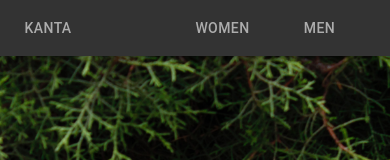
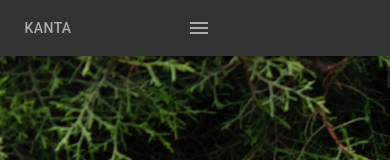
Before and after one commit to 1nusah/kanta-online, a React (Create React App) app: page / in a window 390 px wide. Shown: the top 160 px of the page. Built offline with nearby package versions, Linux system fonts and the light colour scheme.

Commit message:
responsive header

```diff
--- a/src/components/header/Header.css
+++ b/src/components/header/Header.css
@@ -22,3 +22,9 @@
 sup {
 	color: #adadad;
 }
+@media screen and (max-width: 600px) {
+	.header_brand {
+		position: relative;
+		float: left;
+	}
+}
--- a/src/components/header/Header.js
+++ b/src/components/header/Header.js
@@ -1,6 +1,6 @@
 import React, { useState } from 'react';
 import { Link } from 'react-router-dom';
-import { makeStyles } from '@material-ui/core/styles';
+import { makeStyles, useTheme } from '@material-ui/core/styles';
 import AppBar from '@material-ui/core/AppBar';
 import Toolbar from '@material-ui/core/Toolbar';
 import Typography from '@material-ui/core/Typography';
@@ -9,8 +9,14 @@ import SearchIcon from '@material-ui/icons/Search';
 import LocalMallIcon from '@material-ui/icons/LocalMall';
 import CancelIcon from '@material-ui/icons/Cancel';
 import TextField from '@material-ui/core/TextField';
+import IconButton from '@material-ui/core/IconButton';
+import MenuIcon from '@material-ui/icons/Menu';
+import useMediaQuery from '@material-ui/core/useMediaQuery';
 import { useStateValue } from '../../StateProvider';
 import './Header.css';
+import MenuItem from '@material-ui/core/MenuItem';
+import Menu from '@material-ui/core/Menu';
+
 const useStyles = makeStyles((theme) => ({
 	root: {
 		flexGrow: 1,
@@ -24,20 +30,105 @@ const useStyles = makeStyles((theme) => ({
 	},
 }));
 
-export default function Header() {
+export default function Header(props) {
 	const classes = useStyles();
 	const [{ basket }] = useStateValue();
 	const [searchBool, setsearchBool] = useState(true);
+	const { history } = props;
+	const [anchorEl, setAnchorEl] = React.useState(null);
+	const open = Boolean(anchorEl);
+	const theme = useTheme();
+	const isMobile = useMediaQuery(theme.breakpoints.down('xs'));
+	const handleMenu = (event) => {
+		setAnchorEl(event.currentTarget);
+	};
+
+	const handleMenuClick = (pageURL) => {
+		history.push(pageURL);
+		setAnchorEl(null);
+	};
 	console.log(basket);
 	return (
 		<div className="header" style={{ backgroundColor: '#fff' }}>
-			<AppBar position="fixed" style={{ backgroundColor: '#333333' }}>
+			<AppBar
+				position="fixed"
+				style={{ backgroundColor: '#333333', width: '100%' }}
+			>
 				<Toolbar className={classes.title}>
 					<Typography className="header_brand" variant="h6">
 						<Link to="/" className="header_link">
 							<Button>kanta</Button>
 						</Link>
 					</Typography>
+					<div>
+						{isMobile ? (
+							<>
+								<IconButton
+									edge="start"
+									className={classes.menuButton}
+									color="inherit"
+									aria-label="menu"
+									onClick={handleMenu}
+								>
+									<MenuIcon style={{ color: '#adadad' }} />
+								</IconButton>
+								<Menu
+									id="menu-appbar"
+									anchorEl={anchorEl}
+									anchorOrigin={{
+										vertical: 'top',
+										horizontal: 'right',
+									}}
+									keepMounted
+									transformOrigin={{
+										vertical: 'top',
+										horizontal: 'right',
+									}}
+									open={open}
+									onClose={() => setAnchorEl(null)}
+								>
+									<MenuItem
+										style={{ width: '100%', hieght: '15%' }}
+										onClick={() => handleMenuClick('/women')}
+									>
+										<Button className="header_button">women</Button>
+									</MenuItem>
+									<MenuItem onClick={() => handleMenuClick('/men')}>
+										<Button className="header_button">men</Button>
+									</MenuItem>
+									<MenuItem onClick={() => handleMenuClick('/children')}>
+										<Button className="header_button">children</Button>
+									</MenuItem>
+									<MenuItem onClick={() => handleMenuClick('/bags')}>
+										<Button className="header_button">bags</Button>
+									</MenuItem>
+									<MenuItem onClick={() => handleMenuClick('/shoes')}>
+										<Button className="header_button">shoes</Button>
+									</MenuItem>
+									<MenuItem onClick={() => handleMenuClick}>
+										{!searchBool && <TextField />}
+										{/* {searchBool && (
+		        <Button>
+					<SearchIcon
+						 style={{ color: '#adadad', borderBottomColor: '#adadad' }}
+						 onClick={() => {
+							 setsearchBool(!searchBool);
+							 	}}
+										/>
+									</Button>
+								)}
+								{!searchBool && (
+									<Button>
+										<CancelIcon
+											style={{ color: '#adadad', borderBottomColor: '#adadad' }}
+											onClick={() => {
+												setsearchBool(!searchBool);
+											}} */}
+									</MenuItem>
+								</Menu>
+							</>
+						) : (
+							<>
 								<Typography variant="h5" className="header_row">
 									<Link className="header_link" to="/women">
 										<div className="header_button">
@@ -72,7 +163,10 @@ export default function Header() {
 										{searchBool && (
 											<Button>
 												<SearchIcon
-										style={{ color: '#adadad', borderBottomColor: '#adadad' }}
+													style={{
+														color: '#adadad',
+														borderBottomColor: '#adadad',
+													}}
 													onClick={() => {
 														setsearchBool(!searchBool);
 													}}
@@ -82,7 +176,10 @@ export default function Header() {
 										{!searchBool && (
 											<Button>
 												<CancelIcon
-										style={{ color: '#adadad', borderBottomColor: '#adadad' }}
+													style={{
+														color: '#adadad',
+														borderBottomColor: '#adadad',
+													}}
 													onClick={() => {
 														setsearchBool(!searchBool);
 													}}
@@ -101,6 +198,9 @@ export default function Header() {
 										</div>
 									</Link>
 								</Typography>
+							</>
+						)}
+					</div>
 				</Toolbar>
 			</AppBar>
 		</div>
```
Lines whose indentation alone changed are shown as unchanged.
